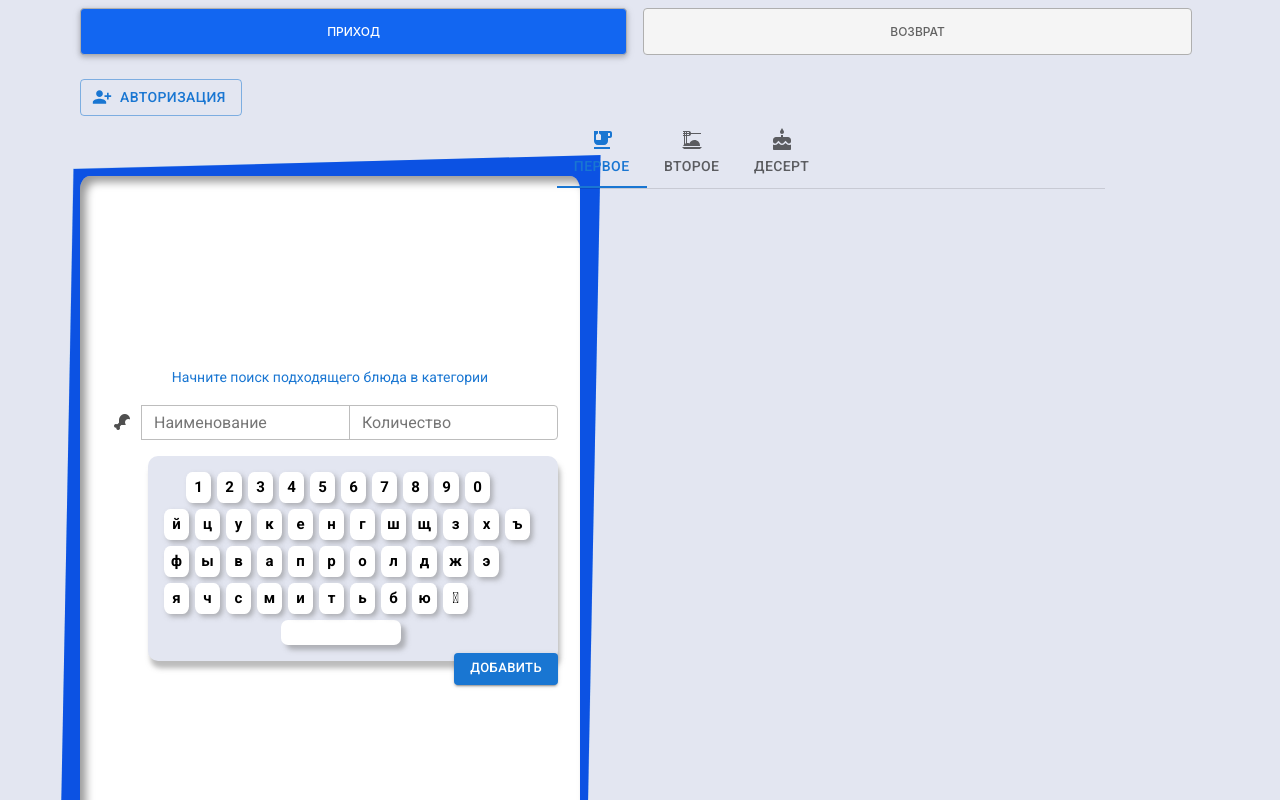
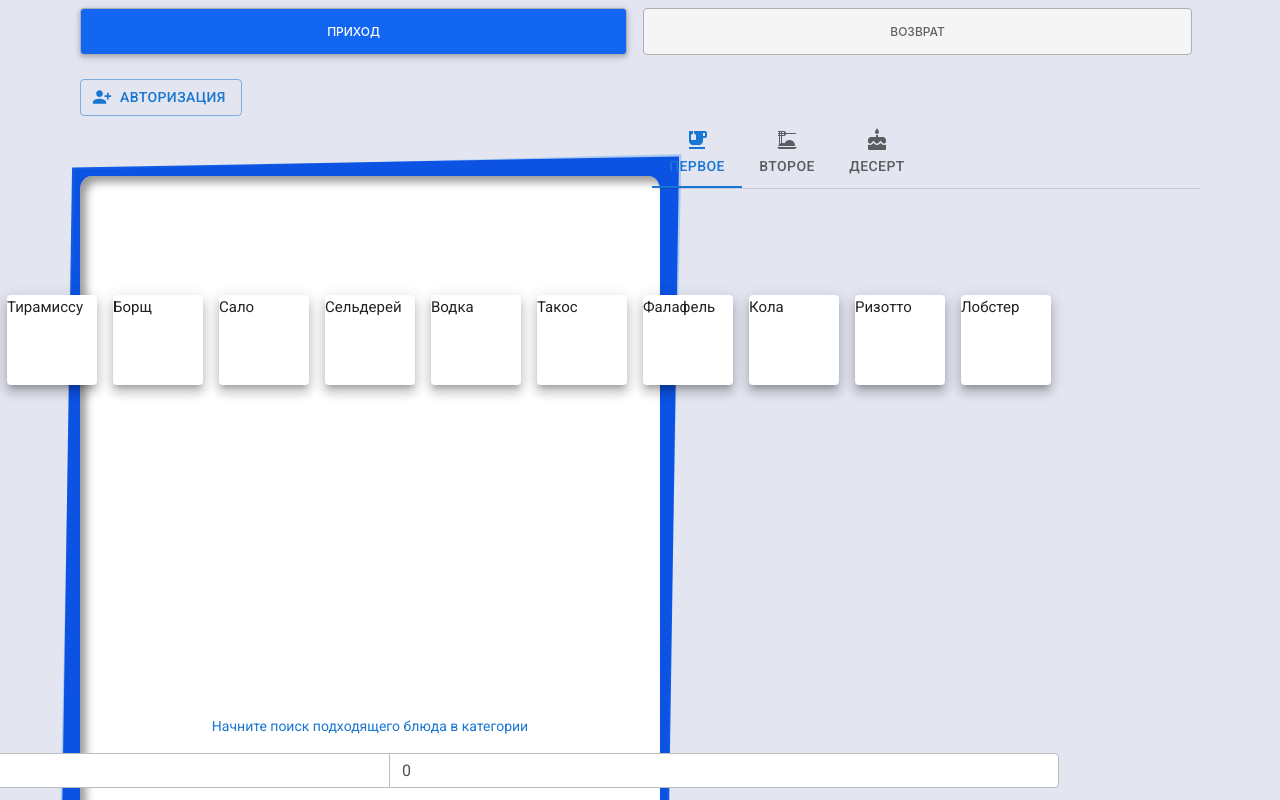
Before and after one commit to Mafalepron/dishApp, a React (Create React App) app: page / in a window 1280 px wide. Shown: the top 800 px of the page. Built offline with nearby package versions, Linux system fonts and the light colour scheme.

Commit message:
homeCommit

```diff
--- a/src/App.js
+++ b/src/App.js
@@ -1,9 +1,17 @@
+import React from 'react';
 import {ContentBar} from './components/Content/ContentBar.jsx';
+import Context from './Context'
+
+
+
 
 
 function App() {
+
   return (
-      <ContentBar />
+       <Context>
+        <ContentBar />
+       </Context>
   );
 }
 
--- /dev/null
+++ b/src/Context.jsx
@@ -0,0 +1,83 @@
+import React, {createContext, useState} from 'react';
+
+export const CustomContext = createContext();
+
+export default function Context(props) {
+    const dishsArr = [
+        {
+          dishname:'Гречка',
+          quantity:'',
+          dishId:'1',
+        },
+        {
+          dishname:'Бургер',
+          quantity:'',
+          dishId:'2',
+        },
+        {
+          dishname:'Пирожок',
+          quantity:'',
+          dishId:'3',
+        },
+        {
+          dishname:'Тирамиссу',
+          quantity:'',
+          dishId:'4',
+        },
+        {
+          dishname:'Борщ',
+          quantity:'',
+          dishId:'5',
+        },
+        {
+          dishname:'Сало',
+          quantity:'',
+          dishId:'6',
+        },
+        {
+          dishname:'Сельдерей',
+          quantity:'',
+          dishId:'7',
+        },
+        {
+          dishname:'Водка',
+          quantity:'',
+          dishId:'8',
+        },
+        {
+          dishname:'Такос',
+          quantity:'',
+          dishId:'9',
+        },
+        {
+          dishname:'Фалафель',
+          quantity:'',
+          dishId:'10',
+        },
+        {
+          dishname:'Кола',
+          quantity:'',
+          dishId:'11',
+        },
+        {
+          dishname:'Ризотто',
+          quantity:'',
+          dishId:'12',
+        },
+        {
+          dishname:'Лобстер',
+          quantity:'',
+          dishId:'13',
+        },
+      ];
+
+      const value = {
+          dishsArr,
+      }
+    return(
+        <CustomContext.Provider value={ value }>
+            {props.children}
+        </CustomContext.Provider>
+    )
+
+}
--- a/src/components/Content/Content1.jsx
+++ b/src/components/Content/Content1.jsx
@@ -11,15 +11,13 @@ function Content1(props) {
     return(
         <div className='Content1'>
             <div className="row">
-                <div className="col-md-5 ">
+                <div className="col-md-6 ">
                     <div className='ramka-7'>
-                        <br />
-                        <br />
-                        <AddDishesForm addDishes={props.addDishes}/>
+                        <AddDishesForm addDishes={props.addDishes} />
                     </div>
                 </div>
                 <div className="col-md-6" >
-                    <div style={{display:'flex', justifyContent:'flex-end', marginBottom: '10px'}}>
+                    <div style={{display:'flexbox', justifyContent:'flex-end', marginBottom: '15px'}}>
                         <MenuTab
                             changeQuantity={props.changeQuantity}
                             dishes={props.dishes}
--- /dev/null
+++ b/src/components/DishApiItems/DishApiItem.jsx
@@ -0,0 +1,23 @@
+import * as React from 'react';
+import Box from '@mui/material/Box';
+import Paper from '@mui/material/Paper';
+
+export default function DishApiItem(props) {
+  return (
+    <Box
+      sx={{
+        display: 'flex',
+        flexWrap: 'wrap',
+        margin: '0px',
+        '& > :not(style)': {
+          m: 1,
+          width: 90,
+          height: 90,
+          fontSize: '15px',
+        },
+      }}
+    >
+      <Paper elevation={8}>{props.dish.dishname}</Paper>
+    </Box>
+  );
+}
--- a/src/components/Elems/Forms/AddDishesForm.jsx
+++ b/src/components/Elems/Forms/AddDishesForm.jsx
@@ -1,40 +1,61 @@
-import React, { useState} from 'react';
+import React, { useState, useContext } from 'react';
+import { CustomContext } from '../../../Context'
 import Button from '@mui/material/Button';
-import Radio from '@mui/material/Radio';
-import RadioGroup from '@mui/material/RadioGroup';
-import FormControlLabel from '@mui/material/FormControlLabel';
-import FormControl from '@mui/material/FormControl';
-import FormLabel from '@mui/material/FormLabel';
-import { MyKeyboard } from '../Keyboard/MyKeyboard'
+import { MyKeyboard } from '../Keyboard/MyKeyboard';
+
+import  DishApiItem  from '../../DishApiItems/DishApiItem'
 
 
 
 
 function AddDishesForm(props) {
-    const [dish, setDish] = useState(
-        {   id: Date.now(),
-            dishname: '',
-            quantity: '',
-            category: 'first'  }
-        );
 
-    const submitDishAdd = (event) => {
-        event.preventDefault();
-        props.addDishes(dish);
-        console.log(dish);
-        setDish(
-            {   id: Date.now(),
-                dishname: '',
-                quantity: '',
-                category: 'first'    }
-        )
-    };
+  const { dishsArr = [] } = useContext(CustomContext);
+  const [dishs, setDishs] = useState(dishsArr);
+
+  const [dishName, setDishName] = useState('')
+  //функция поиска
+  const findDishByName = (e) => {
+    let findedDishs = [];
+    dishsArr.map( (dish) => {
+      if ( dish.dishname.indexOf(e.target.value) > -1 ) {
+          findedDishs.push(dish)
+     }
+    })
+    return findedDishs
+  }
+
+  const handleSetDishName = (e) => {
+    let newDishs = findDishByName(e)
+    setDishs(newDishs)
+    setDishName(e.target.value)
+  }
+
+  const [dishId, setDishId] = useState(0)
+
+  const [dishQuantity, setDishQuantity] = useState(0)
+
+  const handleSetDishQuantity = (e) => {
+    //функция поиска
+    setDishQuantity(e.target.value)
+  }
+
 
     return(
+      <div style={{display: 'column'}}>
+        <div style={{
+                      display: 'flex',
+
+
+                      marginBottom: '2px',
+                      }}>
+            {dishs.map( (dish) => {
+              return <DishApiItem dish={dish}/>
+            })}
+        </div>
         <div
-          className='InputWithoutCheck'>
+          className='InputWithoutCheck' style={{position: 'relative', top: '320px'}}>
             <p style={{fontSize: '14px', textAlign: 'center', color: "#1976D2"}}>Начните поиск подходящего блюда в категории</p>
-            <form >
                 <div
                   className="input-group mb-3"
                   style={{marginTop:"5px"}} >
@@ -51,41 +72,22 @@ function AddDishesForm(props) {
                         className="form-control"
                         aria-label="Наименование"
                         placeholder="Наименование"
-                        value={ dish.dishname }
-                        onChange={ event =>
-                                        setDish(
-                                                    { ...dish,
-                                                        dishname:event.target.value }
-                                                                                        )
-                                                                                            } />
+                        value={ dishName }
+                        onChange={handleSetDishName} />
                     <input
                         className="form-control"
                         placeholder="Количество"
                         aria-label="Количество"
                         type ="number"
-                        value={dish.quantity}
-                        onChange={ event =>
-                                        setDish(
-                                                    { ...dish,
-                                                        quantity:event.target.value }
-                                                                                        )
-                                                                                            } />
+                        //value={dish.quantity}
+                        value={dishQuantity}
+                        onChange={handleSetDishQuantity} />
                 </div>
                 <div
                   style={{display:'flex', justifyContent:"flex-end", marginTop:"10px"}} >
                 <MyKeyboard />
                 </div>
-                <div
-                  style={{display:'flex', justifyContent:"flex-end", marginTop:"-8px"}} >
-                    <Button
-                        variant="contained"
-                        sx={{height:"32px", fontSize:'13px'}}
-                        type="submit"
-                        onClick={submitDishAdd} >
-                                                  Добавить </Button>
-                </div>
-            </form>
-
+        </div>
         </div>
     )
 };
--- a/src/components/Elems/Keyboard/MyKeyboard.module.css
+++ b/src/components/Elems/Keyboard/MyKeyboard.module.css
@@ -2,7 +2,8 @@
     display: block;
     /* border: 1px solid black; */
     padding: 13px;
-    width: 410px;
+    width: 550px;
+    height: 280px;
     border-radius: 10px;
     background-color: #E3E6F1;
     box-shadow: 0.1em 0.3em 5px rgba(122,122,122,0.5);
@@ -16,8 +17,8 @@
 }
 
 .kkey {
-    width: 25px;
-    height: 31px;
+    width: 36px;
+    height: 42px;
     /* border: 0.1px solid black; */
     background-color: white;
     border-radius: 25%;
@@ -26,7 +27,7 @@
     float: left;
     color:black;
     text-align:center;
-    font-size: 15px;
+    font-size: 20px;
     font-weight: bold;
     box-shadow: 0.2em 0.2em 5px rgba(122,122,122,0.5);
 
@@ -42,13 +43,13 @@
 
 }
 .kkeyspace {
-    width: 120px;
-    height: 25px;
+    width: 180px;
+    height: 38px;
     /* border: 0.1px solid #BBBBBB; */
     background-color: white;
     border-radius: 7px;
     margin: 3px;
-    margin-left: 120px;
+    margin-left: 160px;
     padding: 3px;
     box-shadow: 0.2em 0.2em 5px rgba(122,122,122,0.5);
 
--- a/src/index.css
+++ b/src/index.css
@@ -20,7 +20,7 @@ code {
 
 /* рамка */
 .ramka-7 {
-  width: 500px;
+  width: 580px;
   border-radius: 2%;
   height: 700px;
   background-color: #FFF;
```
Also changed, not shown: src/components/DishApiItems/DishApiItemsList.jsx (added).
